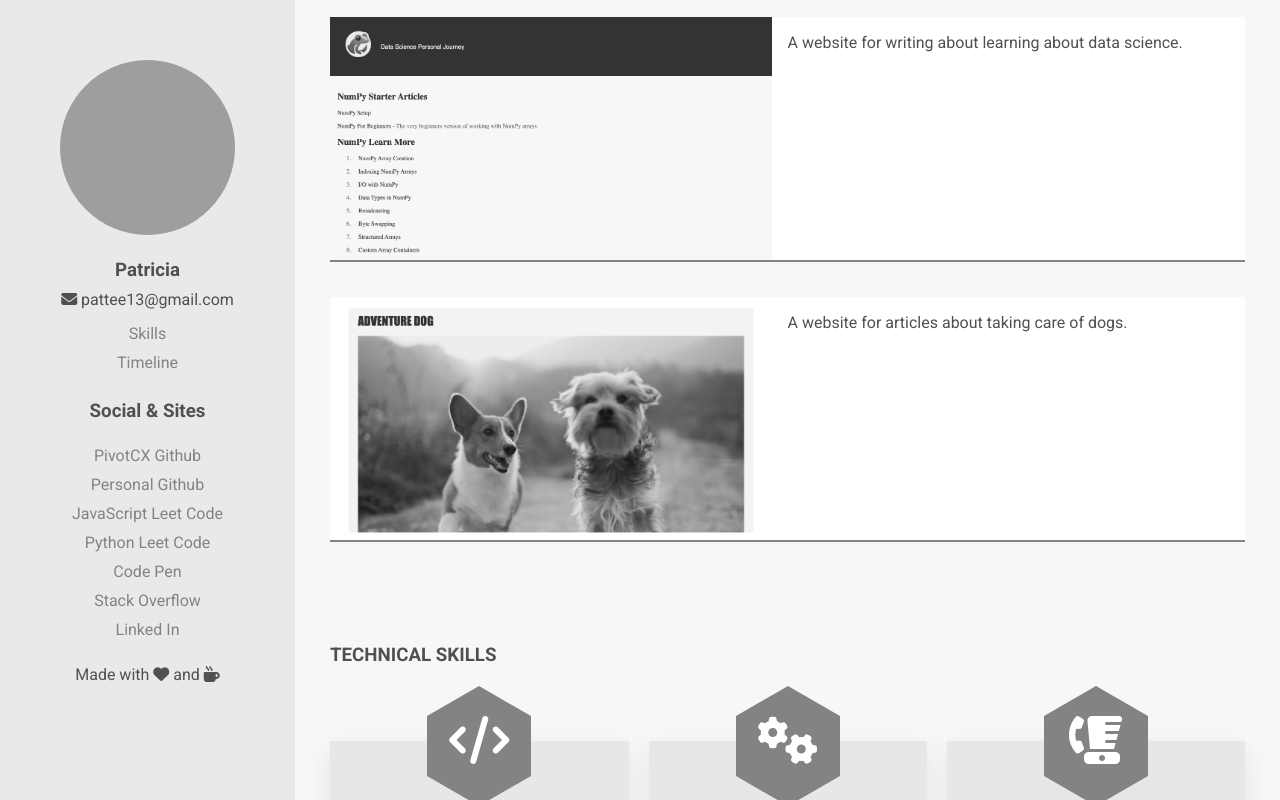
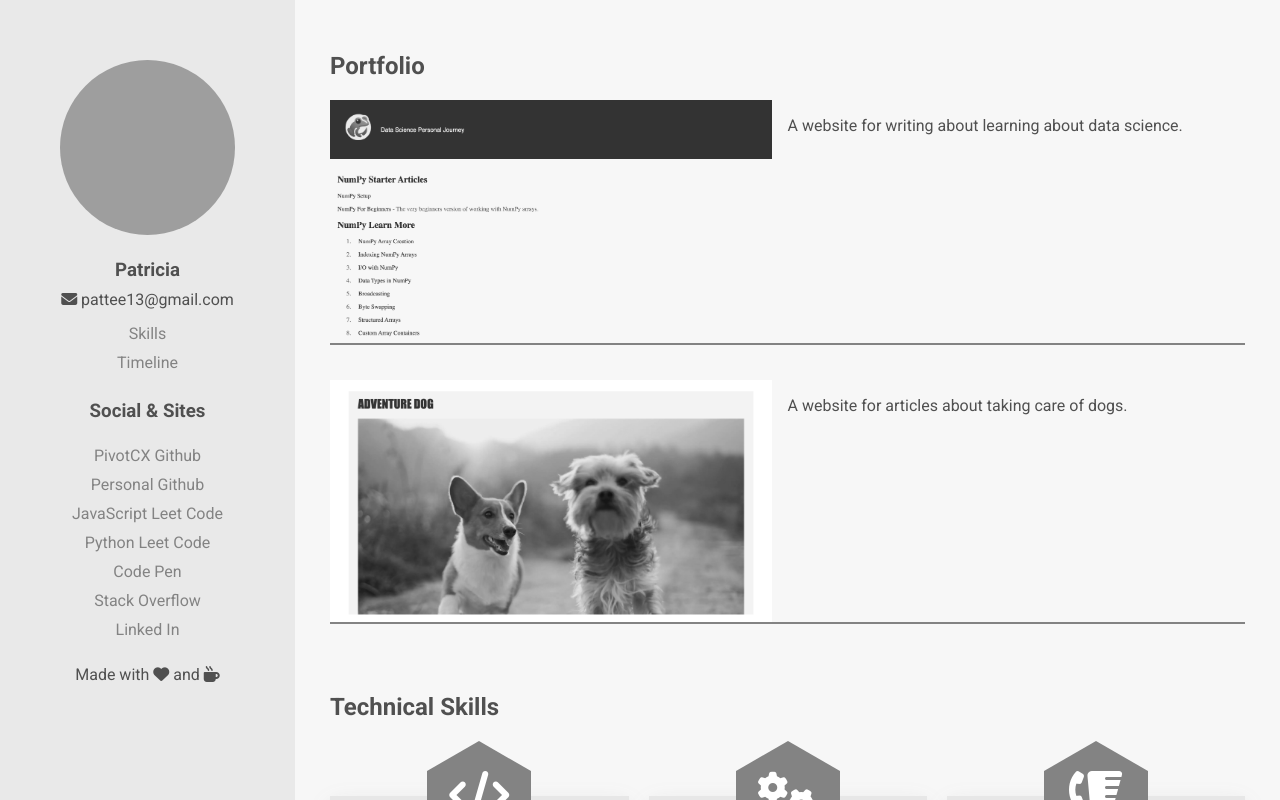
Before and after one commit to haddeeann/patricia.portfolio, a React (Create React App) app: page / in a window 1280 px wide. Shown: the top 800 px of the page. Built offline with nearby package versions, Linux system fonts and the light colour scheme; grey boxes are pictures that could not be loaded.

Commit message:
add better hover and spacing in portfolio section and made headliners uniform in text

```diff
--- a/public/css/portfolio.css
+++ b/public/css/portfolio.css
@@ -13,17 +13,15 @@
 }
 
 @media(min-width: 977px) {
-    .portfolio a {
+    .portfolio-section a {
         display: block;
-        margin-bottom: var(--basic-padding);
     }
     .portfolio-row {
         display: flex;
         justify-content: space-between;
-        background-color: white;
     }
-    .portfolio-row:last-of-type {
-        margin-bottom: 0;
+    .portfolio-section + .portfolio-section {
+        margin-top: var(--basic-padding);
     }
     .portfolio-row div {
         flex-basis: 50%;
--- a/src/components/Portfolio.js
+++ b/src/components/Portfolio.js
@@ -4,8 +4,11 @@ import adventure_dog from '../images/adventure_dog_web_page.png'
 
 const Portfolio = () => {
     return (
-        <div className='box'>
-            <div className='portfolio'>
+        <div className='box' id='portfolio'>
+            <div className='inner-box'>
+                <div className='content'>
+                    <h2>Portfolio</h2>
+                    <div className='portfolio-section'>
                         <a href='https://data-frog.netlify.app/numpy/1_create_array/' target='_blank' rel='noreferrer'>
                             <div className='portfolio-row'>
                                 <div>
@@ -16,6 +19,8 @@ const Portfolio = () => {
                                 </div>
                             </div>
                         </a>
+                    </div>
+                    <div className='portfolio-section'>
                         <a href='https://adventure-dog.netlify.app/' target='_blank' rel='noreferrer'>
                             <div className='portfolio-row'>
                                 <div>
@@ -28,6 +33,8 @@ const Portfolio = () => {
                         </a>
                     </div>
                 </div>
+            </div>
+        </div>
     );
 }
 
--- a/src/components/Skills.js
+++ b/src/components/Skills.js
@@ -6,7 +6,7 @@ const Skills = () => {
         <div className='box'>
             <div className='inner-box' id='skills'>
                 <div className='content'>
-                    <h3>TECHNICAL SKILLS</h3>
+                    <h2>Technical Skills</h2>
                     <div className='three-item-list'>
                         <BoxItem
                             link='#'
--- a/src/components/Timeline.js
+++ b/src/components/Timeline.js
@@ -6,7 +6,7 @@ const Timeline = () => {
         <div className='box'>
             <div className='inner-box' id='time'>
                 <div className='content'>
-                    <h2>PROFESSIONAL TIMELINE</h2>
+                    <h2>Professional Timeline</h2>
                     <TimeBox
                         title='Fullstack Developer'
                         company='PivotCX'
```
Lines whose indentation alone changed are shown as unchanged.
